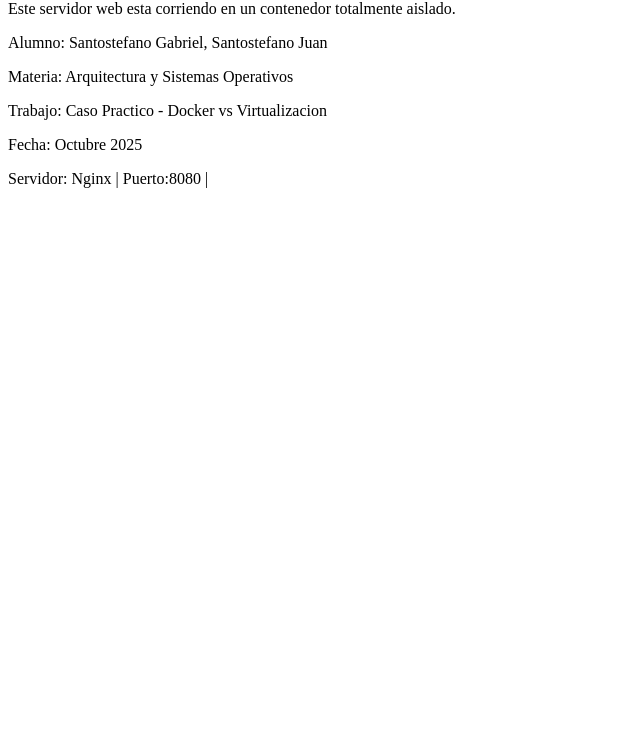
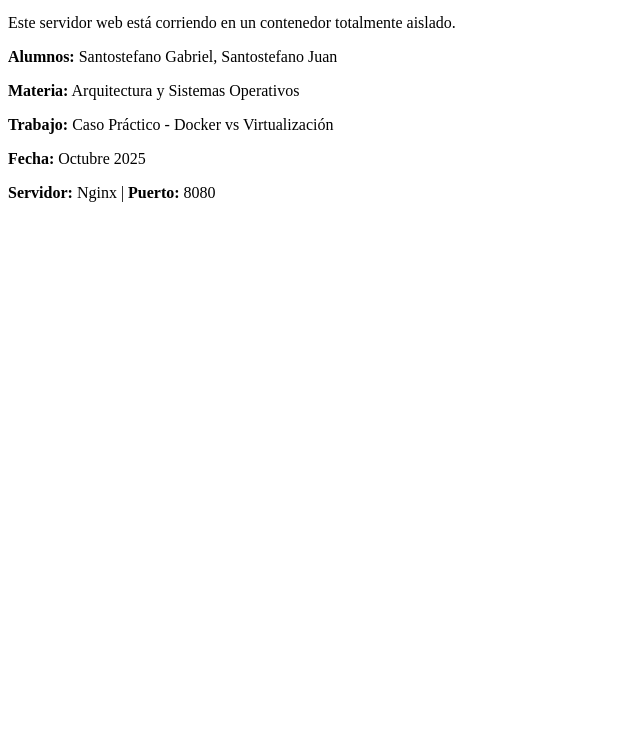
Before and after one commit to jpsantostefano/Trabajo-Practico-Integrador-AYSO, a plain HTML site: page index.html in a window 1280 px wide. Shown: the part 66-800 px from the top of the page, without its empty margins (0-640 px from the left). Drawn offline with Linux system fonts and the light colour scheme.

Commit message:
Update index.html

```diff
--- a/index.html
+++ b/index.html
@@ -1,11 +1,21 @@
-<h1>Hola desde mi contenedor Docker!</h1>
-<p>Este servidor web esta corriendo en un contenedor totalmente aislado.</p>
-<div>
-    <p>Alumno: Santostefano Gabriel, Santostefano Juan</p>
-    <p>Materia: Arquitectura y Sistemas Operativos</p>
-    <p>Trabajo: Caso Practico - Docker vs Virtualizacion</p>
-    <p>Fecha: Octubre 2025</p>
-</div>
-<p>
-    Servidor: Nginx | Puerto:8080 |
-</p>
+<!DOCTYPE html>
+<html lang="es">
+<head>
+    <meta charset="UTF-8">
+    <meta name="viewport" content="width=device-width, initial-scale=1.0">
+    <title>Trabajo Práctico - Docker</title>
+</head>
+<body>
+    <h1>Hola desde mi contenedor Docker!</h1>
+    <p>Este servidor web está corriendo en un contenedor totalmente aislado.</p>
+    <div>
+        <p><strong>Alumnos:</strong> Santostefano Gabriel, Santostefano Juan</p>
+        <p><strong>Materia:</strong> Arquitectura y Sistemas Operativos</p>
+        <p><strong>Trabajo:</strong> Caso Práctico - Docker vs Virtualización</p>
+        <p><strong>Fecha:</strong> Octubre 2025</p>
+    </div>
+    <p>
+        <strong>Servidor:</strong> Nginx | <strong>Puerto:</strong> 8080
+    </p>
+</body>
+</html>
```
